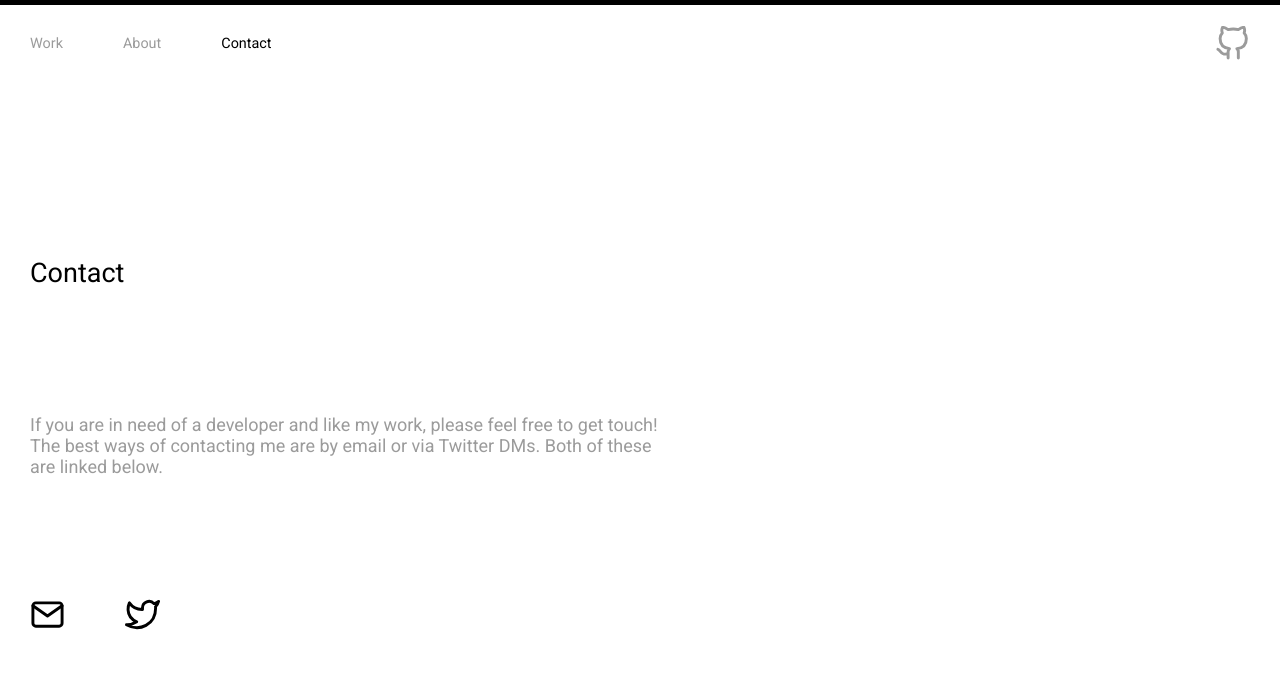
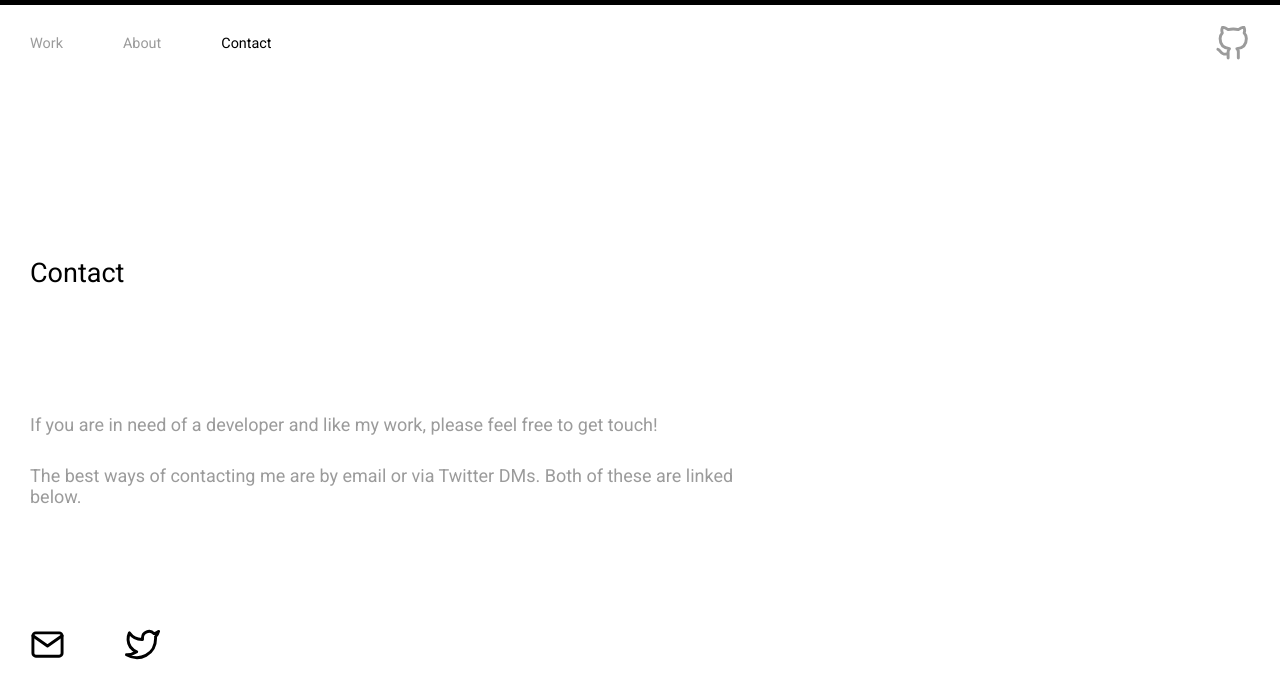
Before and after one commit to joealden/joe-aldens-portfolio, a Vue app: page /#/contact in a window 1280 px wide. Shown: the top 698 px of the page. Built offline with nearby package versions, Linux system fonts and the light colour scheme.

Commit message:
Split two parts of contact page copy into seperate paragraphs

```diff
--- a/src/views/Contact.vue
+++ b/src/views/Contact.vue
@@ -8,6 +8,8 @@
         <p>
           If you are in need of a developer and like my work, please feel free
           to get touch!
+        </p>
+        <p>
           The best ways of contacting me are by email or via Twitter DMs. Both of
           these are linked below.
         </p>
@@ -78,7 +80,7 @@ export default {
 
 #paragraphs-wrapper {
   color: #9b9b9b;
-  max-width: 650px;
+  max-width: 750px;
 
   p {
     margin: 0;
```
